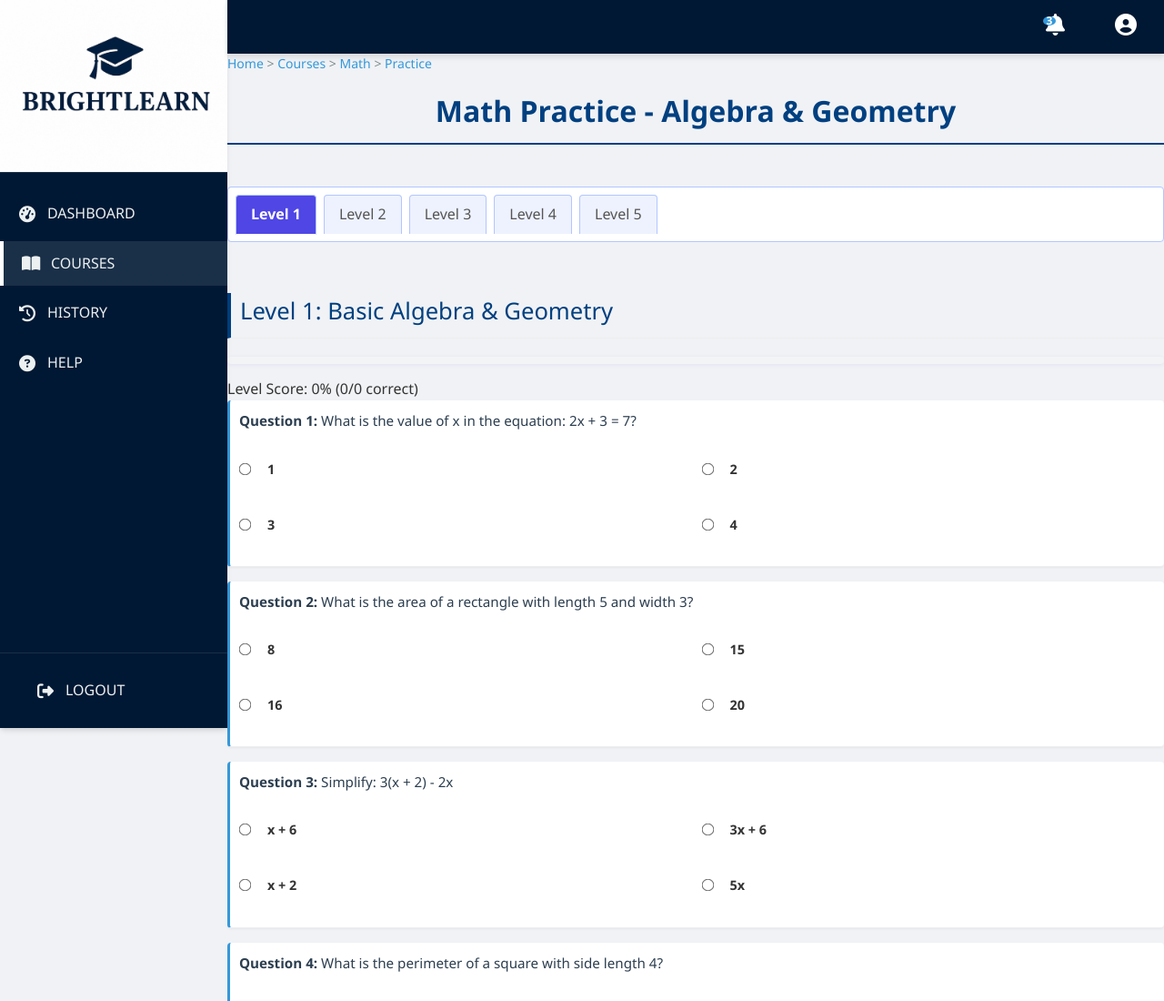
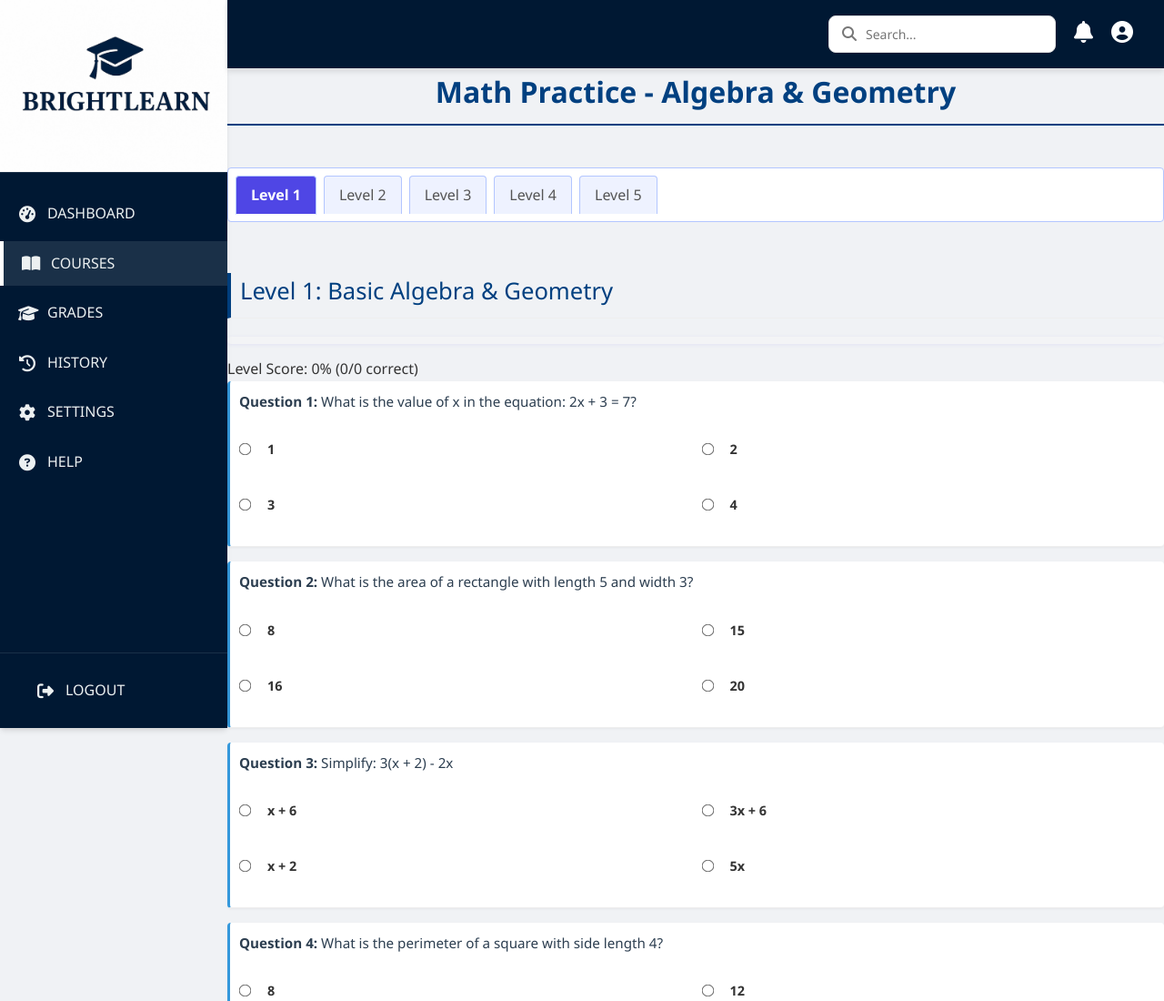
Before and after one commit to Rwema01/BRIGHTLEARN, a plain HTML site: page Fronted/math-practice.html in a window 1280 px wide. Shown: the top 1100 px of the page at 91% size. Drawn offline with Linux system fonts and the light colour scheme.

Commit message:
Update math-practice.html

```diff
--- a/Fronted/math-practice.html
+++ b/Fronted/math-practice.html
@@ -31,9 +31,21 @@
                     </a>
                 </li>
                 <li>
+                    <a href="grades.html">
+                        <i class="fas fa-graduation-cap"></i>
+                        <span>GRADES</span>
+                    </a>
+                </li>
+                <li>
                     <a href="history.html">
                         <i class="fas fa-history"></i>
                         <span>HISTORY</span>
+                    </a>
+                </li>
+                <li>
+                    <a href="settings.html">
+                        <i class="fas fa-cog"></i>
+                        <span>SETTINGS</span>
                     </a>
                 </li>
                 <li>
@@ -54,33 +66,27 @@
 
         <!-- Main Content -->
         <main class="main-content">
-            <!-- Top Bar (Unchanged) -->
-                       <header class="top-bar">
-               <div class="top-icons">
-        <!-- Search -->
+            <!-- Top Bar -->
+            <header class="top-bar">
+                <div class="top-icons">
+                    <div class="search-container">
+                        <input type="text" placeholder="Search..." class="search-input">
+                        <i class="fas fa-search search-icon"></i>
+                    </div>
 
+                    <!-- Simple Notification Link -->
+                    <a href="notifications.html" class="notification-link">
+                        <i class="fas fa-bell notification-icon"></i>
+                    </a>
 
-        <!-- Notification Icon (links to notification.html) -->
-                 <div class="notification-dropdown">
-                    <a href="notifications.html">
-                    <i class="fas fa-bell notification-icon"></i>
+                    <!-- Simple Profile Link -->
+                    <a href="profile.html" class="profile-link">
+                        <i class="fas fa-user-circle profile-icon"></i>
                     </a>
-                    <span class="notification-badge">3</span>
-                 </div>
-
-        <!-- Profile Icon (links to profile.html) -->
-                 <div class="profile-dropdown">
-                    <a href="profile.html">
-                    <i class="fas fa-user-circle profile-icon"></i>
-                    </a>
-                 </div>
                 </div>
             </header>
 </head>
 <body>
-    <div class="breadcrumbs">
-                 <a href="index.html">Home</a> > <a href="courses.html">Courses</a> > <a href="math.html">Math</a> > <a href="math-practice.html">Practice</a>
-                 </div>
     <h1>Math Practice - Algebra & Geometry</h1>
 
     <div class="level-selector">
```
